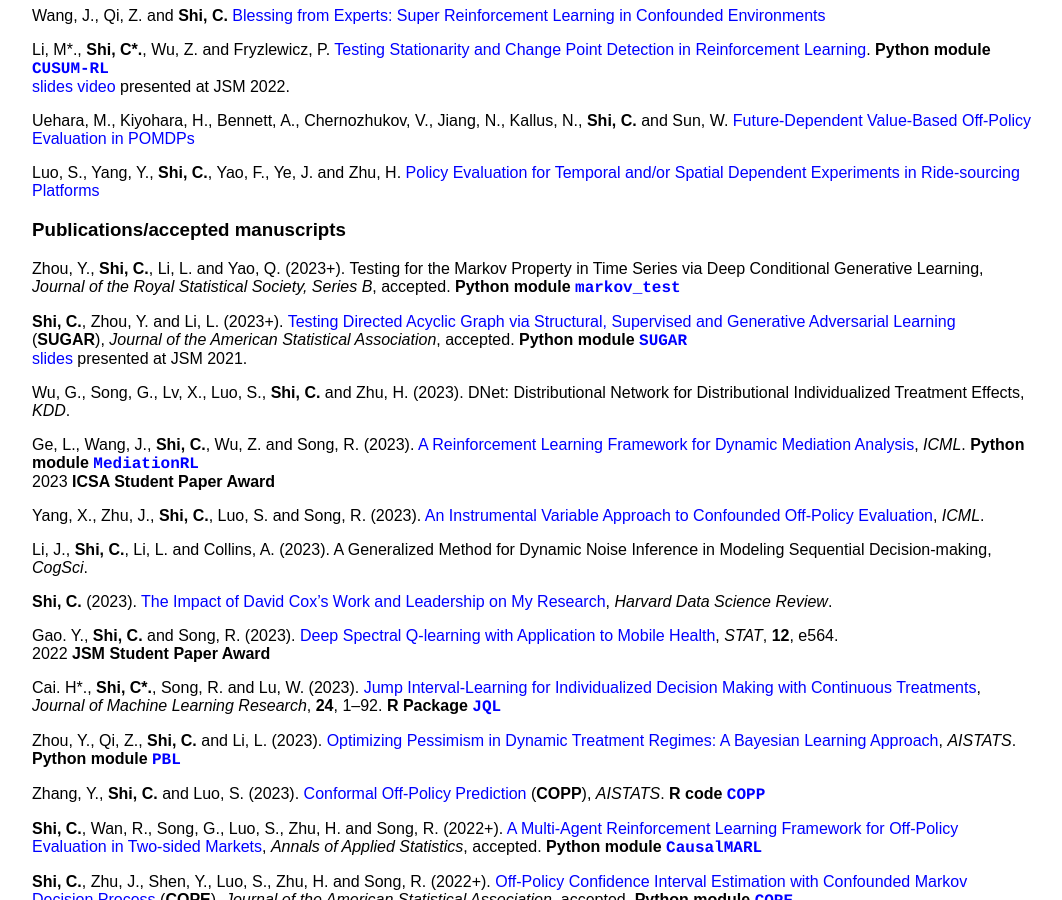
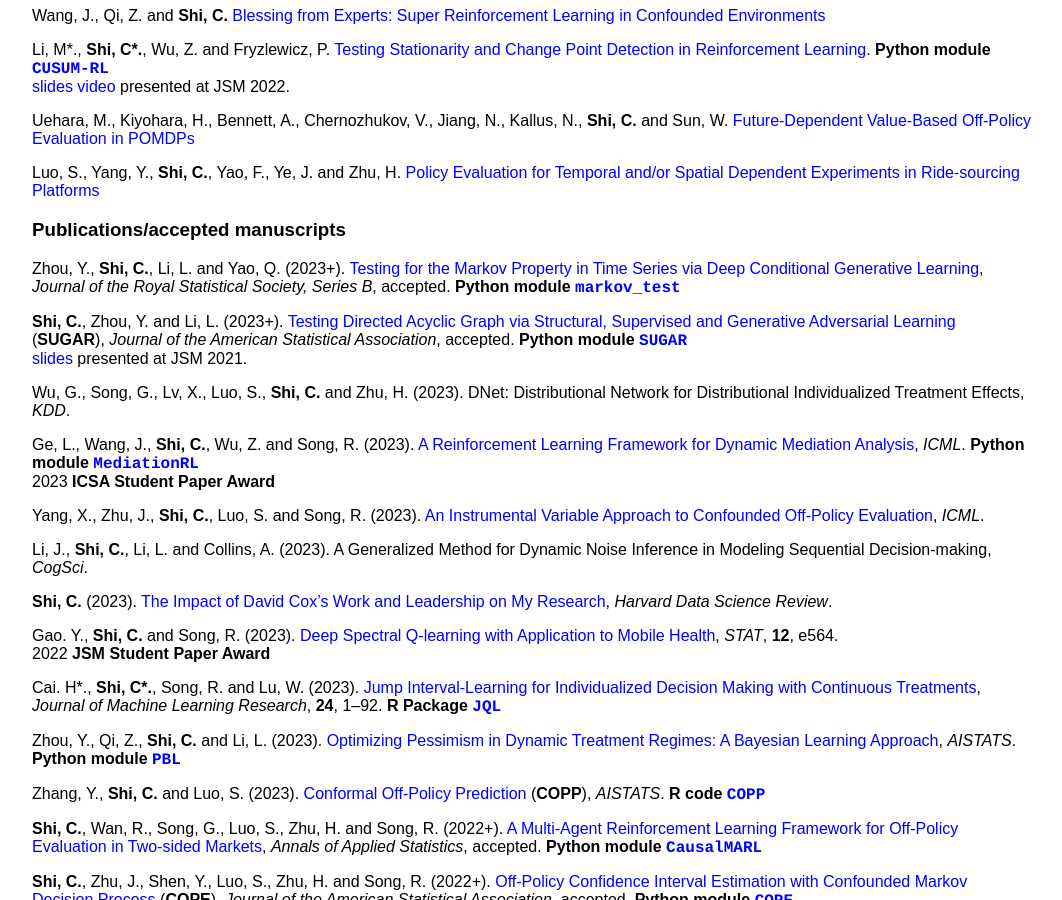
Before and after one commit to callmespring/callmespring.github.io, a Jekyll site: the page built from publication.md, in a window 1280 px wide and 900 px high, scrolled down 479 px. Shown: the whole window, without its empty margins (108-1170 px from the left). Built offline with Jekyll 4.4.1, drawn with Linux system fonts in a browser that asks for light colours; some of the changed lines change nothing that is shown.

Commit message:
Update publication.md

```diff
--- a/publication.md
+++ b/publication.md
@@ -39,7 +39,7 @@ Luo, S., Yang, Y., **Shi, C.**, Yao, F., Ye, J. and Zhu, H. [Policy Evaluation f
 
 ### Publications/accepted manuscripts
 
-Zhou, Y., **Shi, C.**, Li, L. and Yao, Q. (2023+). Testing for the Markov Property in Time Series via Deep Conditional Generative Learning, _Journal of the Royal Statistical Society, Series B_, accepted. **Python module** [<span style="font-family:courier;">**markov_test**</span>](https://github.com/yunzhe-zhou/markov_test)
+Zhou, Y., **Shi, C.**, Li, L. and Yao, Q. (2023+). [Testing for the Markov Property in Time Series via Deep Conditional Generative Learning](https://arxiv.org/abs/2305.19244), _Journal of the Royal Statistical Society, Series B_, accepted. **Python module** [<span style="font-family:courier;">**markov_test**</span>](https://github.com/yunzhe-zhou/markov_test)
 
 **Shi, C.**, Zhou, Y. and Li, L. (2023+). [Testing Directed Acyclic Graph via Structural,
 Supervised and Generative Adversarial Learning](https://arxiv.org/pdf/2106.01474.pdf) (**SUGAR**), _Journal of the American Statistical Association_, accepted. **Python module** [<span style="font-family:courier;">**SUGAR**</span>](https://github.com/yunzhe-zhou/SUGAR) <br/> [<font size="3">slides</font>](./slides/SUGAR.pdf) <font size="3">presented at JSM 2021</font>.
```
